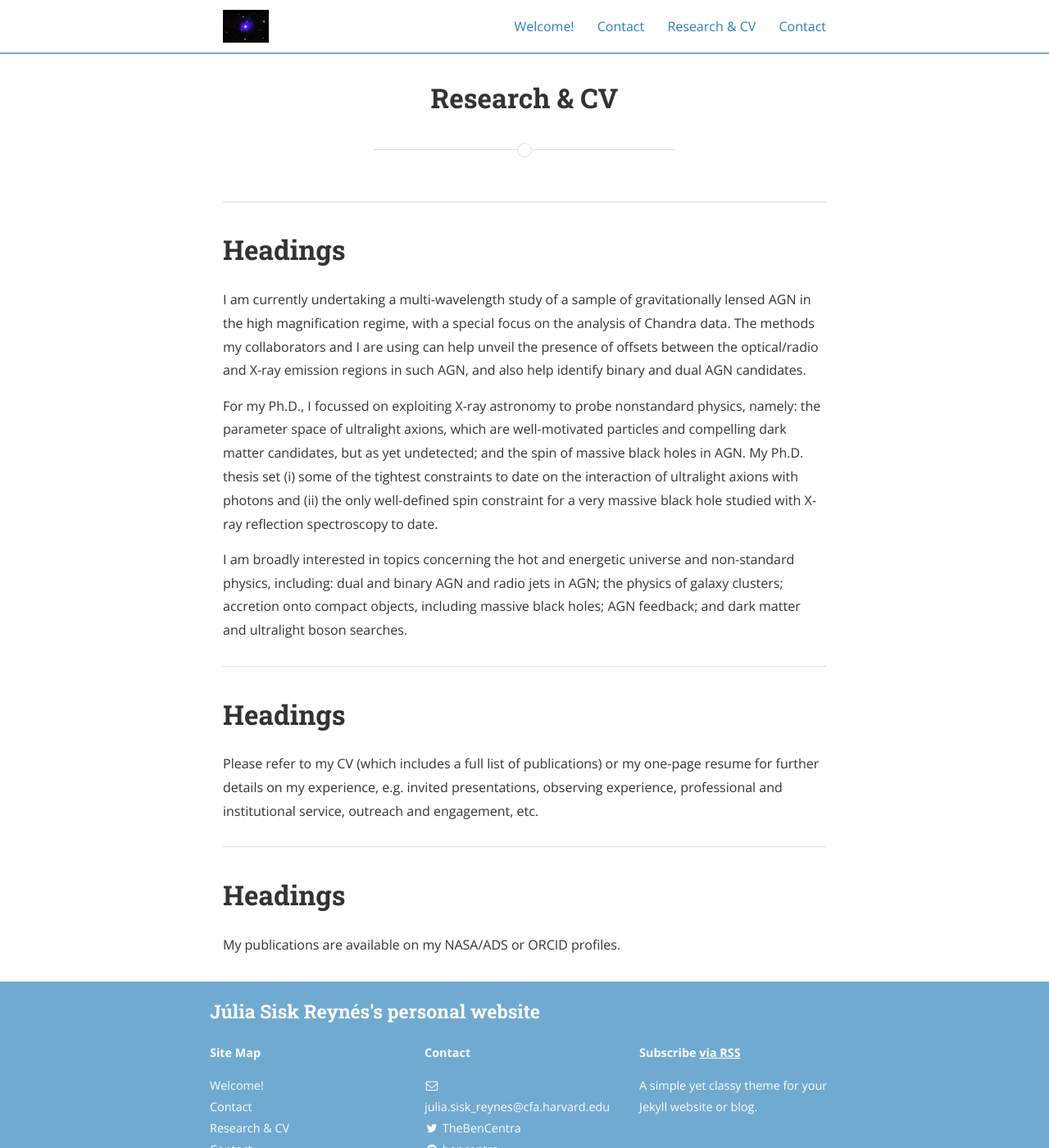
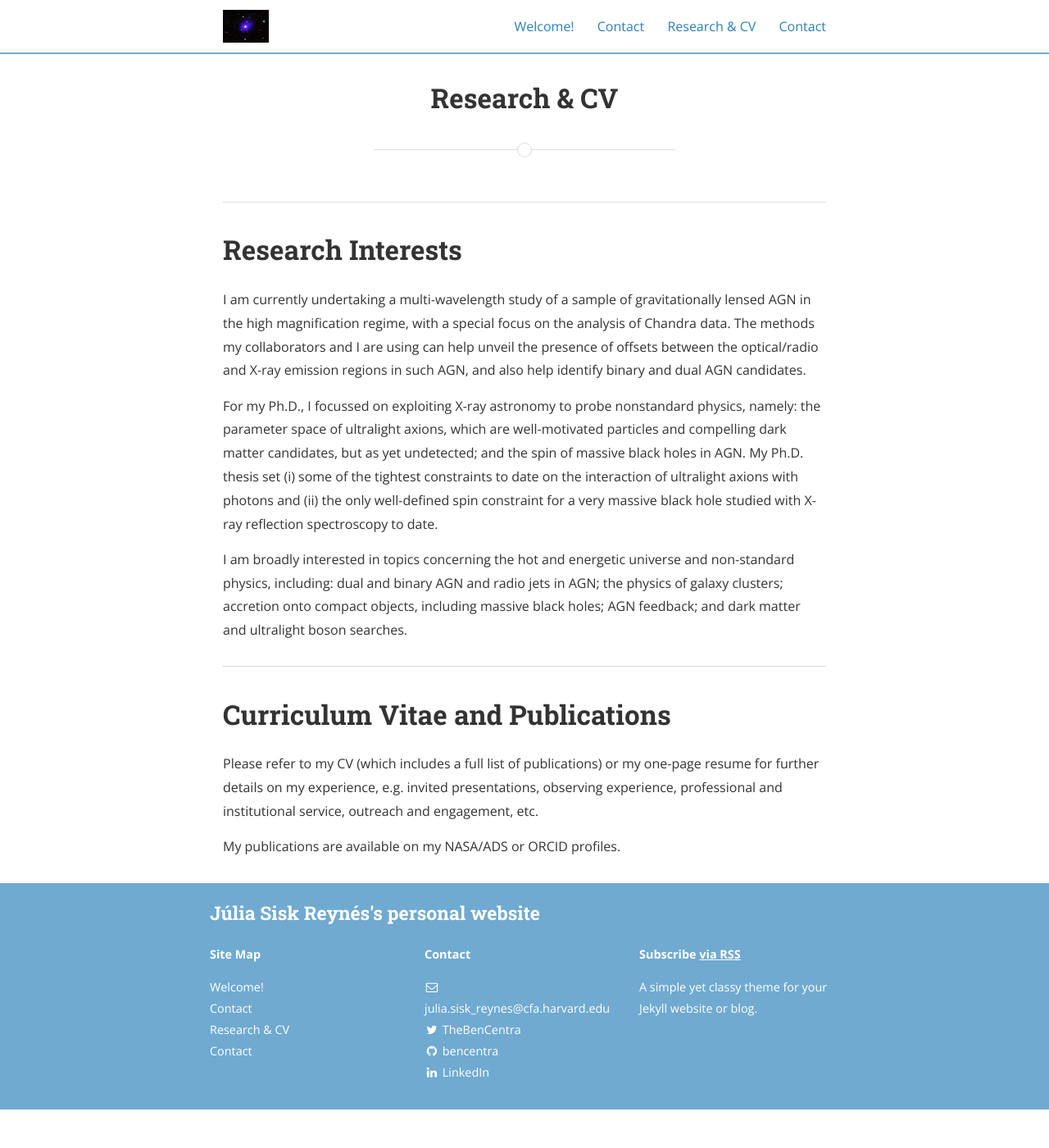
Before and after one commit to jsiskreynes-astro/jsiskreynes-astro.github.io, a Jekyll site: the page built from resume.md, in a window 1280 px wide and 1400 px high. Shown: the whole window at 82% size. Built offline with Jekyll 4.4.1, drawn with Linux system fonts in a browser that asks for light colours; nearby versions of some CDN libraries.

Commit message:
updated resume.md

```diff
--- a/resume.md
+++ b/resume.md
@@ -6,7 +6,7 @@
 ---
 <hr>
 
-<h1 id="Research interests">Headings</h1>
+<h1 id="Research interests">Research Interests</h1>
 
 <p>I am currently undertaking a multi-wavelength study of a sample of gravitationally lensed AGN in the high magnification regime, with a special focus on the analysis of Chandra data. The methods my collaborators and I are using can help unveil the presence of offsets between the optical/radio and X-ray emission regions in such AGN, and also help identify binary and dual AGN candidates.
 
@@ -16,12 +16,8 @@
 
 <hr>
 
-<h1 id="Curriculum vitae">Headings</h1>
+<h1 id="Curriculum vitae">Curriculum Vitae and Publications</h1>
 
 <p> Please refer to my CV (which includes a full list of publications) or my one-page resume for further details on my experience, e.g. invited presentations, observing experience, professional and institutional service, outreach and engagement, etc.
 
-<hr>
-
-<h1 id="Publications">Headings</h1>
-
 <p> My publications are available on my NASA/ADS or ORCID profiles.
```
